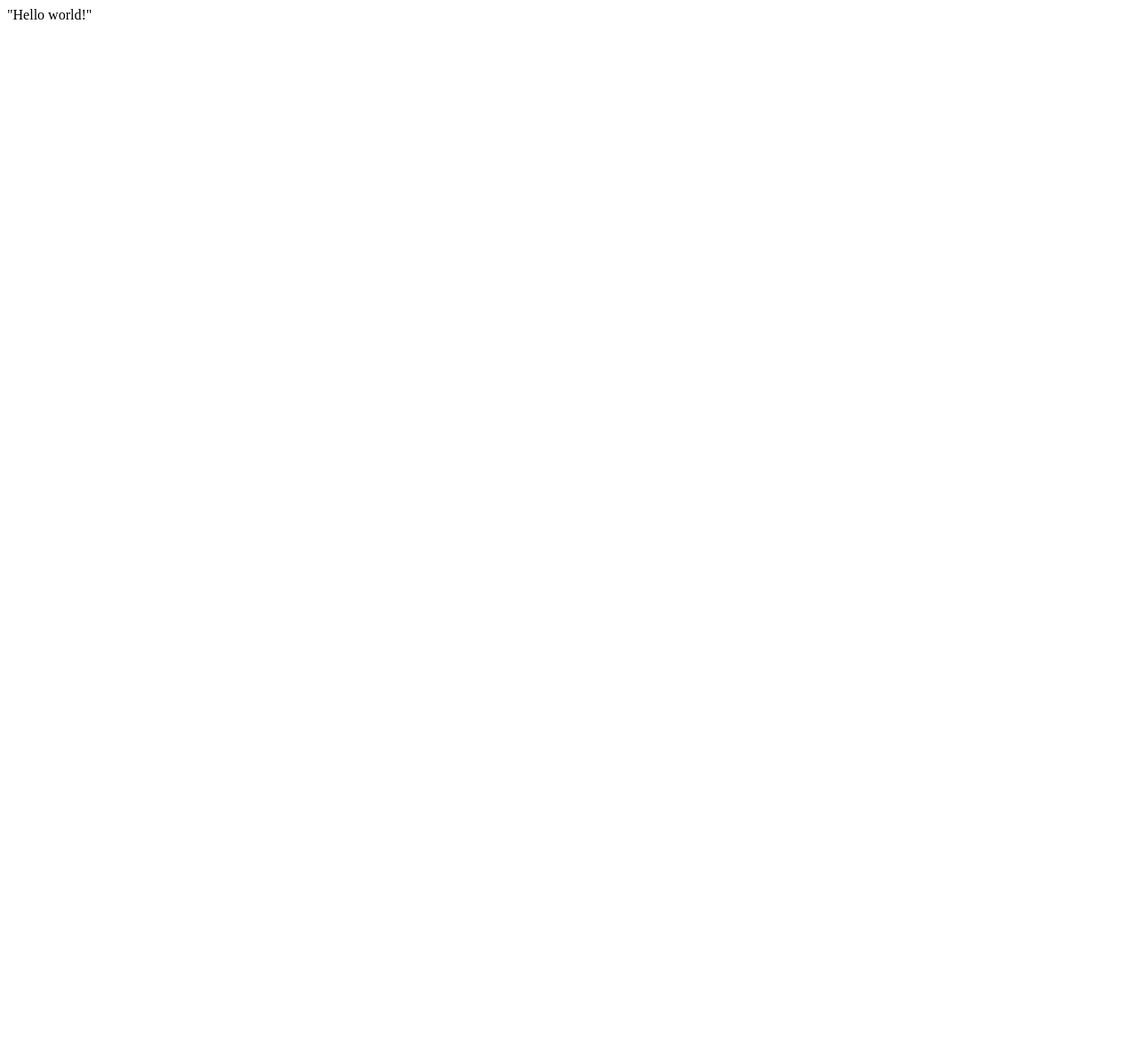
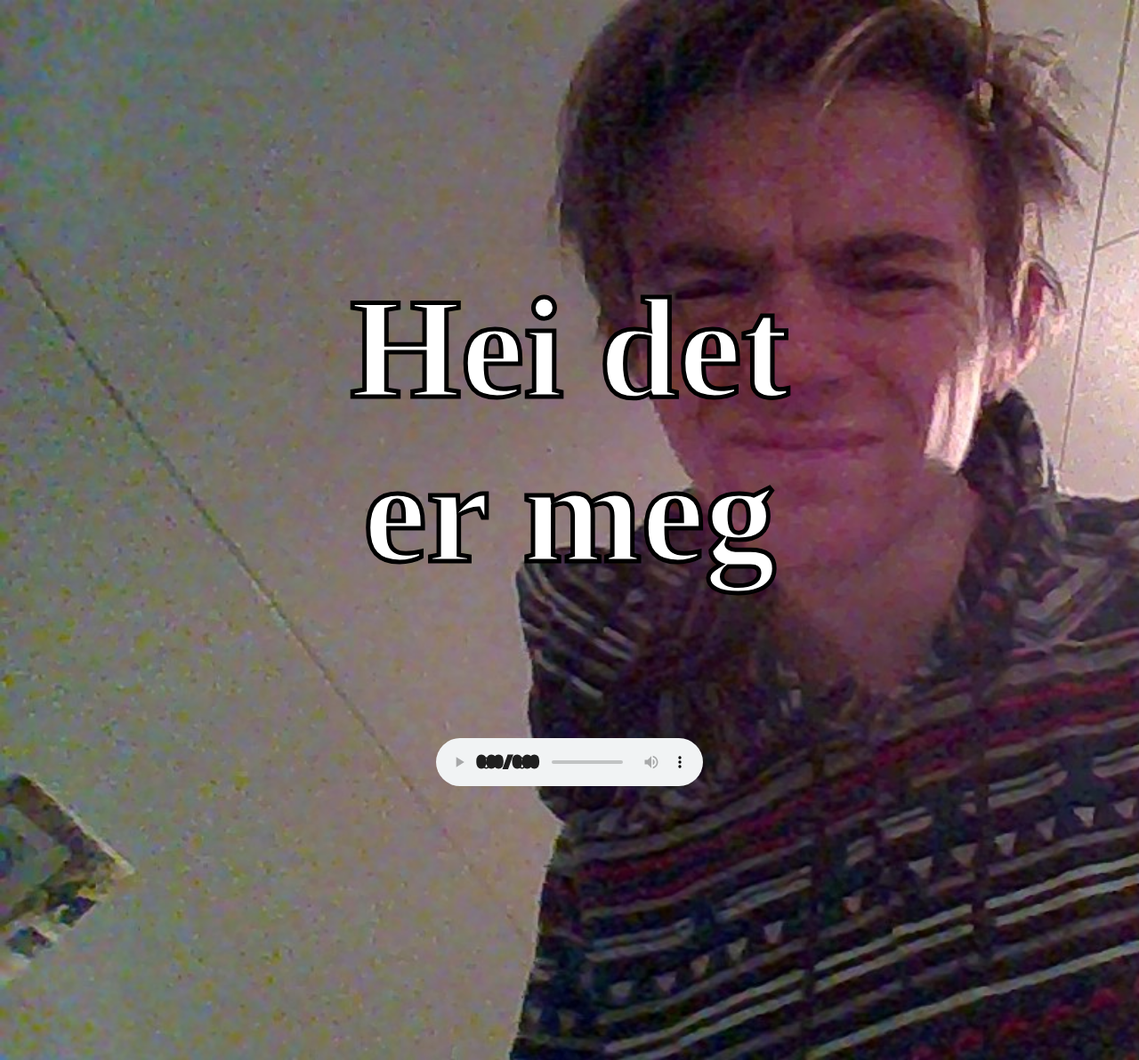
Before and after one commit to Zylvian/jarlePage, a plain HTML site: page index.html in a window 1280 px wide. Shown: the whole page at 89% size. Before the commit the page ends 800 px from the top, so only its background shows below. Drawn offline with Linux system fonts and the light colour scheme.

Commit message:
added meg

```diff
--- a/index.html
+++ b/index.html
@@ -1,9 +1,36 @@
 <html>
+    <style>
+body {
+    background-image: url(shitpic.jpg);
+    background-size: cover;
+    padding: 300px;
+    text-align: center;
+    font-size: 160px;
+    margin-top:0px;
+    font-weight: bold;
+    color: white;
+    -webkit-text-fill-color: white; /* Will override color (regardless of order) */
+  -webkit-text-stroke-width: 5px;
+  -webkit-text-stroke-color: black;
+}
 
+        background {
+            width: 100%;
+        }
+        </style>
 <body>
 
-    <p>"Hello world!"</p>
-
+    <p>Hei det er meg</p>
+    <audio controls>
+  <source src="DONALD_BLADE.mp3" type="audio/mpeg">
+</audio>
     </body>
 
+    <script>
+
+    var audio = new Audio('DONALD_BLADE.mp3');
+        audio.play();
+
+    </script>
+
 </html>
```
Also changed, not shown: shitPic.jpg (added), 1 other file.
